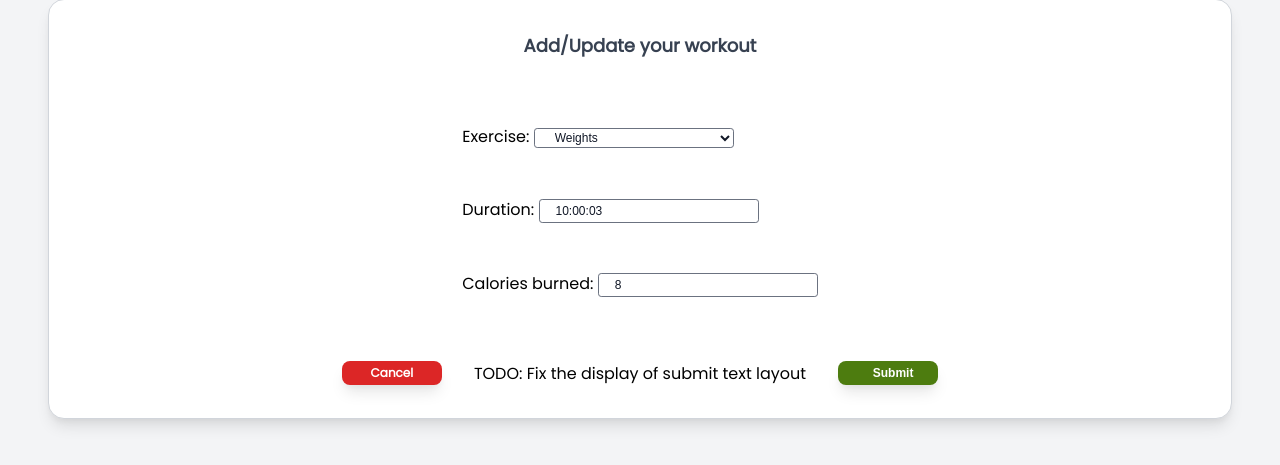
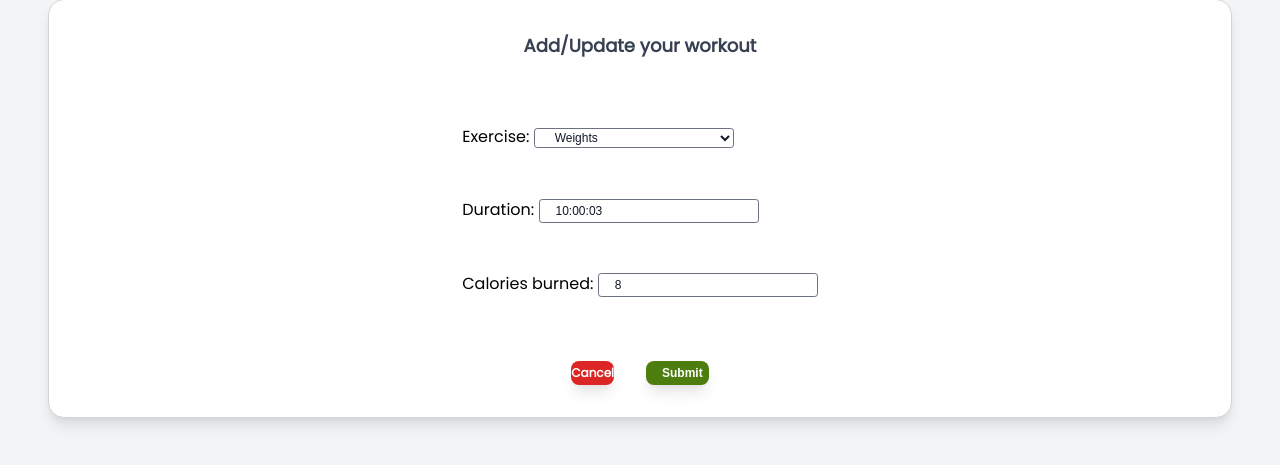
Before and after one commit to RinaBehadinii/gym_tracker, a Django app: page /update_workout/3 in a window 1280 px wide. Shown: the part 146-611 px from the top of the page. Run offline with Django 5.2, Linux system fonts and the light colour scheme; a user stored in the database is signed in; data comes from the database, SQL or seed files in the repository; both versions use the stored data as it was after the commit.

Commit message:
Fixed styling issue.

```diff
--- a/tracker/templates/tracker/create_workout.html
+++ b/tracker/templates/tracker/create_workout.html
@@ -17,12 +17,11 @@
         </div>
         <div style="display: flex; gap: 2rem">
             <a href="{% url 'user_details' user.id %}"
-               style="display: flex; justify-content: center; align-items: center; font-size: 0.75rem;line-height: 1rem; text-decoration: none; width: 100px"
+               style="display: flex; justify-content: center; align-items: center; font-size: 0.75rem;line-height: 1rem; text-decoration: none;"
                class="stats-card-layout-delete-button">
                 Cancel
             </a>
-            TODO: Fix the display of submit text layout
-            <input class="stats-card-layout-workout-button" style="width: 100px" type="submit" name="Submit">
+            <input class="stats-card-layout-workout-button" type="submit" name="Submit">
         </div>
     </form>
 </div>
```
Also changed, not shown: db.sqlite3.
